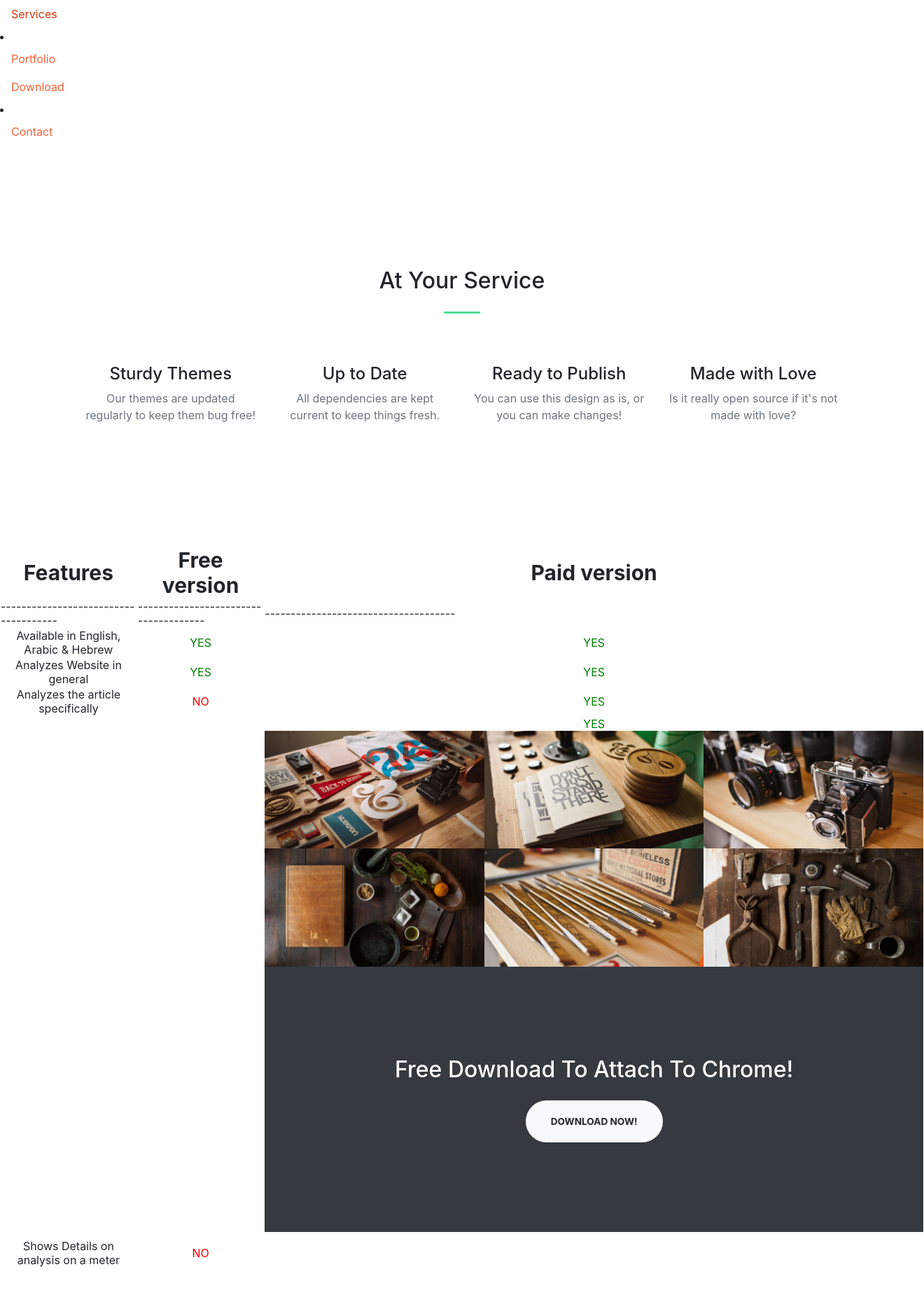
After one commit to alice19-meet/Trues-1, a Flask app: template templates/style.html in a window 1320 px wide. The commit adds this page. Shown: the top 1880 px of the page at 70% size. Run offline with Flask 2, Linux system fonts and the light colour scheme; the template is opened without the code that fills it, so the values that code supplies are empty; some libraries are stand-ins or nearby versions.

Commit message:
fixed link problems

```diff
--- a/app.py
+++ b/app.py
@@ -12,6 +12,7 @@ app.config['SESSION_TYPE'] = 'filesystem'
 @app.route('/')
 def home():
     return render_template("index.html")
+
 
 @app.route('/ar')
 def homear():
--- a/chrome_extension/model.py
+++ b/chrome_extension/model.py
@@ -9,6 +9,7 @@ class Website(Base):
     __tablename__ = "websites"
     id = Column(Integer, primary_key = True)
     name = Column(String)
+    media_bias_link = Column(String)
     category = Column(String)
     bias = Column(Integer)
     link = Column(String)
--- a/templates/arabicindex.html
+++ b/templates/arabicindex.html
@@ -134,7 +134,7 @@
   <section id="portfolio" class="page-section bg-dark text-white">
   <div class="container text-center">
       <h2 class="mb-4">!Chrome تحميل مجاني لنعلق على</h2>
-      <a class="btn btn-light btn-xl" href="https://startbootstrap.com/themes/creative/">!التحميل الان</a>
+      <a class="btn btn-light btn-xl" href="https://chrome.google.com/webstore/detail/trues/aeiaibonicmbloblmpkcodhphljnafmg?hl=en&authuser=1">!التحميل الان</a>
     </div>
   </section>
 
@@ -179,7 +179,6 @@
 
   <!-- Plugin JavaScript -->
   <script src="{{url_for('static', filename='vendor/jquery-easing/jquery.easing.min.js')}}"></script>
-  <script src="{{url_for('static', filename='vendor/magnific-popup/jquery.magnific-popup.min.js')}}"></script>
 
   <!-- Custom scripts for this template -->
   <script src="{{url_for('static', filename='js/creative.min.js')}}"></script>
--- a/templates/hebrew.html
+++ b/templates/hebrew.html
@@ -1,7 +1,7 @@
 <!DOCTYPE html>
 <html lang="en">
 
-<head>ه
+<head>
   <meta charset="utf-8">
   <meta name="viewport" content="width=device-width, initial-scale=1, shrink-to-fit=no">
   <meta name="description" content="">
@@ -133,7 +133,7 @@
   <section id="portfolio" class="page-section bg-dark text-white">
   <div class="container text-center">
       <h2 class="mb-4">!הורד בחינם והוסף לגוגל כרום</h2>
-      <a class="btn btn-light btn-xl" href="https://startbootstrap.com/themes/creative/">!הורד עכשיו</a>
+      <a class="btn btn-light btn-xl" href='https://startbootstrap.com/themes/creative/'>!הורד עכשיו</a>
     </div>
   </section>
 
@@ -177,8 +177,6 @@
 
   <!-- Plugin JavaScript -->
   <script src="{{url_for('static', filename='vendor/jquery-easing/jquery.easing.min.js')}}"></script>
-  <script src="{{url_for('static', filename='vendor/magnific-popup/jquery.magnific-popup.min.js')}}"></script>
-
   <!-- Custom scripts for this template -->
   <script src="{{url_for('static', filename='js/creative.min.js')}}"></script>
 https://docs.python.org/3/library/html.parser.html
--- a/templates/index.html
+++ b/templates/index.html
@@ -134,7 +134,7 @@
   <section id="portfolio" class="page-section bg-dark text-white">
   <div class="container text-center">
       <h2 class="mb-4">Free Download To Attach To Chrome!</h2>
-      <a class="btn btn-light btn-xl" href="https://startbootstrap.com/themes/creative/">Download Now!</a>
+      <a class="btn btn-light btn-xl" href="https://chrome.google.com/webstore/detail/trues/aeiaibonicmbloblmpkcodhphljnafmg?hl=en&authuser=1">Download Now!</a>
     </div>
   </section>
 
@@ -178,7 +178,6 @@
 
   <!-- Plugin JavaScript -->
   <script src="{{url_for('static', filename='vendor/jquery-easing/jquery.easing.min.js')}}"></script>
-  <script src="{{url_for('static', filename='vendor/magnific-popup/jquery.magnific-popup.min.js')}}"></script>
 
   <!-- Custom scripts for this template -->
   <script src="{{url_for('static', filename='js/creative.min.js')}}"></script>
--- /dev/null
+++ b/templates/style.html
@@ -0,0 +1,214 @@
+ <!-- Theme CSS - Includes Bootstrap -->
+  <link href="{{ url_for('static', filename='css/creative.min.css')}}" rel="stylesheet">
+
+  <link rel="stylesheet" type="text/css" href="/static/style.css">
+</head>
+
+<body id="page-top">
+
+            <a class="nav-link js-scroll-trigger" href="#services">Services</a>
+          </li>
+          <li class="nav-item">
+            <a class="nav-link js-scroll-trigger" href="#portfolio">Portfolio</a>
+            <a class="nav-link js-scroll-trigger" href="#portfolio">Download</a>
+          </li>
+          <li class="nav-item">
+            <a class="nav-link js-scroll-trigger" href="#contact">Contact</a>
+<h2 class="text-white mt-0">We've got what you need!</h2>
+
+  <!-- Services Section -->
+  <section class="page-section" id="services">
+    <div class="container">
+
+     <div class="container">
+      <h2 class="text-center mt-0">At Your Service</h2>
+      <hr class="divider my-4">
+      <div class="row">
+        <div class="col-lg-3 col-md-6 text-center">
+          <div class="mt-5">
+            <i class="fas fa-4x fa-gem text-primary mb-4"></i>
+            <h3 class="h4 mb-2">Sturdy Themes</h3>
+            <p class="text-muted mb-0">Our themes are updated regularly to keep them bug free!</p>
+          </div>
+        </div>
+        <div class="col-lg-3 col-md-6 text-center">
+          <div class="mt-5">
+            <i class="fas fa-4x fa-laptop-code text-primary mb-4"></i>
+            <h3 class="h4 mb-2">Up to Date</h3>
+            <p class="text-muted mb-0">All dependencies are kept current to keep things fresh.</p>
+          </div>
+        </div>
+        <div class="col-lg-3 col-md-6 text-center">
+          <div class="mt-5">
+            <i class="fas fa-4x fa-globe text-primary mb-4"></i>
+            <h3 class="h4 mb-2">Ready to Publish</h3>
+            <p class="text-muted mb-0">You can use this design as is, or you can make changes!</p>
+          </div>
+        </div>
+        <div class="col-lg-3 col-md-6 text-center">
+          <div class="mt-5">
+            <i class="fas fa-4x fa-heart text-primary mb-4"></i>
+            <h3 class="h4 mb-2">Made with Love</h3>
+            <p class="text-muted mb-0">Is it really open source if it's not made with love?</p>
+          </div>
+        </div>
+      </div>
+    </div>
+  </section>
+
+    <br>
+    <br>
+ <table style="width:100%">
+  <tr>
+    <th class="title_table">Features</th>
+    <th class="title_table">Free version</th>
+    <th class="title_table">Paid version</th>
+  </tr>
+  <tr>
+    <td>-------------------------------------</td>
+    <td>-------------------------------------</td>
+    <td>-------------------------------------</td>
+  </tr>
+  <tr>
+    <td class="headddd">Available in English, Arabic & Hebrew</td>
+    <td class="y">YES</td>
+    <td class="y">YES</td>
+  </tr>
+  <tr>
+    <td class="headddd">Analyzes Website in general</td>
+    <td class="y">YES</td>
+    <td class="y">YES</td>
+  </tr>
+  <tr>
+    <td class="headddd">Analyzes the article specifically</td>
+    <td class="n">NO</td>
+    <td class="y">YES</td>
+  </tr>
+  <tr>
+    <td class="headddd">Shows Details on analysis on a meter</td>
+    <td class="n">NO</td>
+    <td class="y">YES</
+  <!-- Portfolio Section -->
+  <section id="portfolio">
+    <div class="container-fluid p-0">
+      <div class="row no-gutters">
+        <div class="col-lg-4 col-sm-6">
+          <a class="portfolio-box" href="img/portfolio/fullsize/1.jpg">
+            <img class="img-fluid" src="img/portfolio/thumbnails/1.jpg" alt="">
+            <div class="portfolio-box-caption">
+              <div class="project-category text-white-50">
+                Category
+              </div>
+              <div class="project-name">
+                Project Name
+              </div>
+            </div>
+          </a>
+        </div>
+        <div class="col-lg-4 col-sm-6">
+          <a class="portfolio-box" href="img/portfolio/fullsize/2.jpg">
+            <img class="img-fluid" src="img/portfolio/thumbnails/2.jpg" alt="">
+            <div class="portfolio-box-caption">
+              <div class="project-category text-white-50">
+                Category
+              </div>
+              <div class="project-name">
+                Project Name
+              </div>
+            </div>
+          </a>
+        </div>
+        <div class="col-lg-4 col-sm-6">
+          <a class="portfolio-box" href="img/portfolio/fullsize/3.jpg">
+            <img class="img-fluid" src="img/portfolio/thumbnails/3.jpg" alt="">
+            <div class="portfolio-box-caption">
+              <div class="project-category text-white-50">
+                Category
+              </div>
+              <div class="project-name">
+                Project Name
+              </div>
+            </div>
+          </a>
+        </div>
+        <div class="col-lg-4 col-sm-6">
+          <a class="portfolio-box" href="img/portfolio/fullsize/4.jpg">
+            <img class="img-fluid" src="img/portfolio/thumbnails/4.jpg" alt="">
+            <div class="portfolio-box-caption">
+              <div class="project-category text-white-50">
+                Category
+              </div>
+              <div class="project-name">
+                Project Name
+              </div>
+            </div>
+          </a>
+        </div>
+        <div class="col-lg-4 col-sm-6">
+          <a class="portfolio-box" href="img/portfolio/fullsize/5.jpg">
+            <img class="img-fluid" src="img/portfolio/thumbnails/5.jpg" alt="">
+            <div class="portfolio-box-caption">
+              <div class="project-category text-white-50">
+                Category
+              </div>
+              <div class="project-name">
+                Project Name
+              </div>
+            </div>
+          </a>
+        </div>
+        <div class="col-lg-4 col-sm-6">
+          <a class="portfolio-box" href="img/portfolio/fullsize/6.jpg">
+            <img class="img-fluid" src="img/portfolio/thumbnails/6.jpg" alt="">
+            <div class="portfolio-box-caption p-3">
+              <div class="project-category text-white-50">
+                Category
+              </div>
+              <div class="project-name">
+                Project Name
+              </div>
+            </div>
+          </a>
+        </div>
+      </div>
+    </div>
+  </section>
+  <section id="portfolio" class="page-section bg-dark text-white">
+  <div class="container text-center">
+      <h2 class="mb-4">Free Download To Attach To Chrome!</h2>
+      <a class="btn btn-light btn-xl" href="https://startbootstrap.com/themes/creative/">Download Now!</a>
+    </div>
+  </section>
+
+  <!-- Contact Section -->
+  <section class="page-section" id="contact">
+ <h2 class="mb-4">Free Download To Attatche To Chrome!</h2>
+        <div class="col-lg-8 text-center">
+          <h2 class="mt-0">Let's Get In Touch!</h2>
+          <hr class="divider my-4">
+          <p class="text-muted mb-5">Ready to start your next project with us? Give us a call or send us an email and we will get back to you as soon as possible!</p>
+          <p class="text-muted mb-5">Need help or question? Give us a call or send us an email and we will get back to you as soon as possible!</p>
+        </div>
+      </div>
+      <div class="row">
+        <div class="col-lg-4 ml-auto text-center">
+          <i class="fas fa-phone fa-3x mb-3 text-muted"></i>
+          <div>+1 (202) 555-0149</div>
+          <div>+972-52-5225515</div>
+        </div>
+        <div class="col-lg-4 mr-auto text-center">
+          <i class="fas fa-envelope fa-3x mb-3 text-muted"></i>
+          <!-- Make sure to change the email address in anchor text AND the link below! -->
+          <a class="d-block" href="mailto:contact@yourwebsite.com">contact@yourwebsite.com</a>
+          <a class="d-block" href="mailto:contact@yourwebsite.com">truesltd@gmail.com</a>
+        </div>
+      </div>
+    </div>
+    <h2 class="mt-0">Let's Get In Touch!</h2>
+  <!-- Footer -->
+  <footer class="bg-light py-5">
+    <div class="container">
+      <div class="small text-center text-muted">Copyright &copy; 2019 - Start Bootstrap</div>
+      <div class="small text-center text-muted">Copyright &copy; 2019 - Trues</div>
+    </div>
+  </footer>
```
Also changed, not shown: chrome_extension/database.py (+29 -34 lines), chrome_extension/print_database.py (added, +58 -0 lines), chrome_extension/lecture.db, 1 other file.
